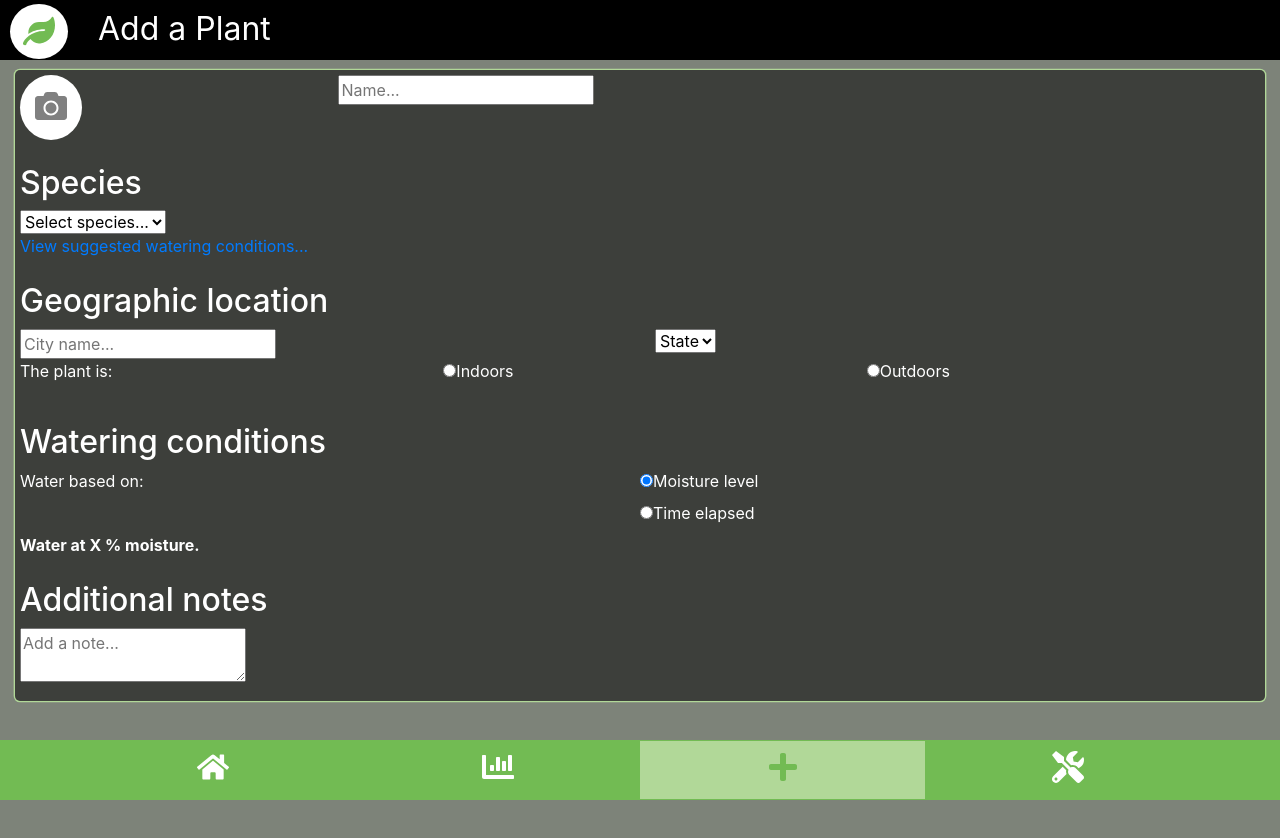
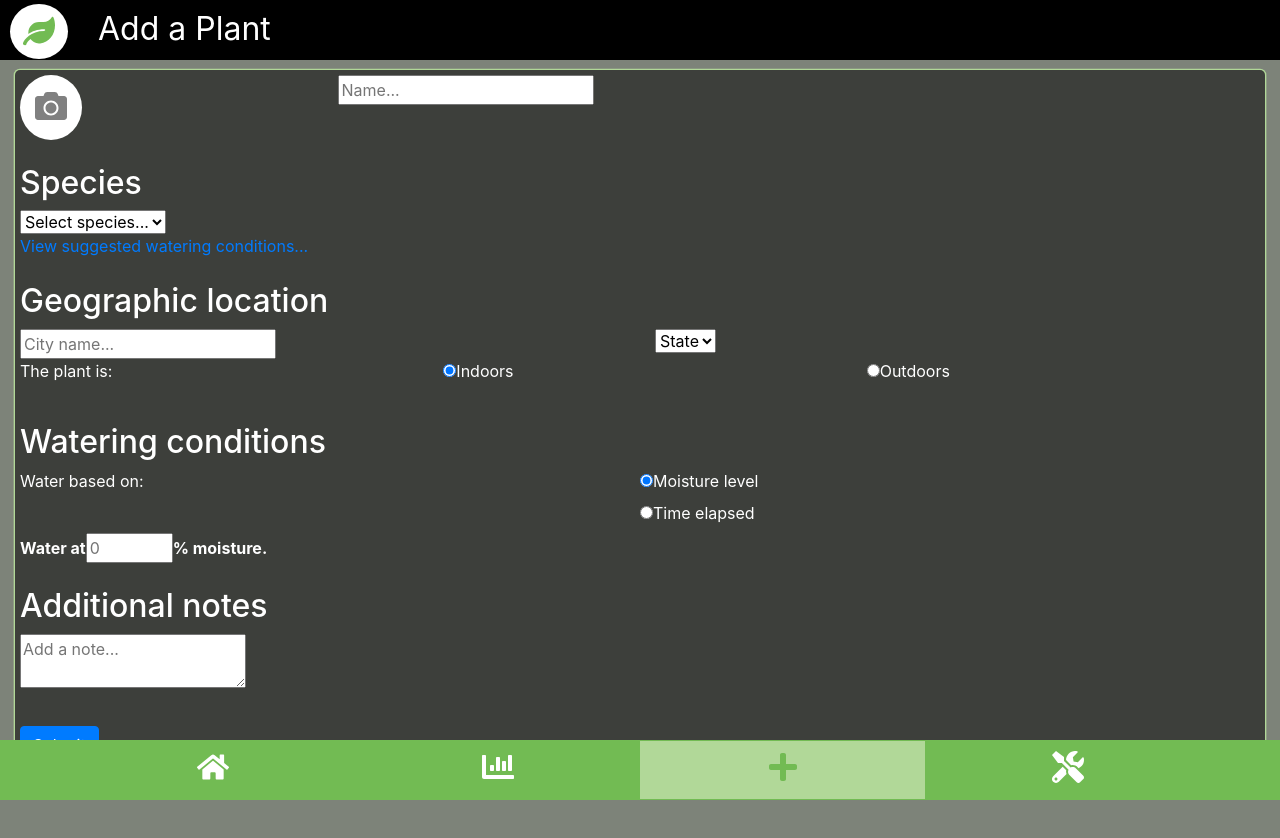
Before and after one commit to tuyet-pham/Project-Perennial, a React (Create React App) app in the folder reactfrontend/: page /add-plant in a window 1280 px wide. Before the commit the page ends 800 px from the top, so only its background shows below. Built offline with nearby package versions, Linux system fonts and the light colour scheme.

Commit message:
Add a Page gathers data now

```diff
--- a/reactfrontend/src/pages/AddPlant.js
+++ b/reactfrontend/src/pages/AddPlant.js
@@ -3,8 +3,31 @@ import PageTemplate from '../PageTemplate';
 import { FaCamera} from 'react-icons/fa';
 
 function AddPlant() {
-    const [wateringCondition, setWateringCondition] = useState("");
+    // Hooks for form values: name, species, geolocation, indoorsoutdoors, wateringConditionTrigger, wateringConditionValue, additionalNotes
+    const [name, setName] = useState("");
+    const [species, setSpecies] = useState("");
+    const [geolocationCity, setGeolocationCity] = useState("");
+    const [geolocationState, setGeolocationState] = useState("");
+    const [indoorsOutdoors, setIndoorsOutdoors] = useState("indoors");
+    const [wateringConditionTrigger, setWateringConditionTrigger] = useState("moisture");
+    const [wateringConditionValue, setWateringConditionValue] = useState(0);
+    const [additionalNotes, setAdditionalNotes] = useState("");
 
+    // Handle submission
+    const handleSubmit = (event) => {
+      event.preventDefault()
+
+      console.log(name);
+      console.log(species);
+      console.log(geolocationCity);
+      console.log(geolocationState);
+      console.log(indoorsOutdoors);
+      console.log(wateringConditionTrigger);
+      console.log(wateringConditionValue);
+      console.log(additionalNotes);
+    }
+
+    // Forms with hooks reference: https://rangle.io/blog/simplifying-controlled-inputs-with-hooks/
     return (
       <PageTemplate>
         <form>
@@ -19,8 +42,8 @@ function AddPlant() {
                 <div className="col-9">
                   <input
                     type="text"
-                    onChange={handleChange}
                     placeholder="Name..."
+                    onChange={event => setName(event.target.value)}
                   />
                 </div>
               </div>
@@ -32,7 +55,7 @@ function AddPlant() {
               </h2>
               <div id="species-info" className="row">
                 <div className="col">
-                  <select name="species" onChange={handleChange}>
+                  <select name="species" onChange={event => setSpecies(event.target.value)}>
                     <option value="" disabled selected>Select species...</option>
                     <option value="Aloe vera">Aloe Vera</option>
                     <option value="Iris">Iris</option>
@@ -58,12 +81,12 @@ function AddPlant() {
                 <div className="col">
                   <input
                     type="text"
-                    onChange={handleChange}
                     placeholder="City name..."
+                    onChange={event => setGeolocationCity(event.target.value)}
                   />
                 </div>
                 <div className="col">
-                <select name="species" onChange={handleChange}>
+                  <select name="state" onChange={event => setGeolocationState(event.target.value)}>
                     <option value="" disabled selected>State</option>
                     <option value="AL">AL</option>
                     <option value="AK">AK</option>
@@ -123,12 +146,12 @@ function AddPlant() {
                 </div>
                 <div className="col">
                   <label>
-                    <input type="radio" name="indoorsoutdors" value="indoors" onChange={handleChange} />Indoors
+                    <input defaultChecked type="radio" name="indoorsoutdors" value="indoors" onChange={event => setIndoorsOutdoors(event.target.value)} />Indoors
                   </label>
                 </div>
                 <div className="col">
                   <label>
-                    <input type="radio" name="indoorsoutdors" value="outdoors" onChange={handleChange} />Outdoors
+                    <input type="radio" name="indoorsoutdors" value="outdoors" onChange={event => setIndoorsOutdoors(event.target.value)} />Outdoors
                   </label>
                 </div>
               </div>
@@ -145,18 +168,18 @@ function AddPlant() {
                 <div className="col">
                   <div className="row">
                     <label>
-                      <input defaultChecked type="radio" name="condition" value="moisture" onChange={() => setWateringCondition("moisture")} />Moisture level
+                      <input defaultChecked type="radio" name="condition" value="moisture" onChange={() => setWateringConditionTrigger("moisture")} />Moisture level
                     </label>
                   </div>
                   <div className="row">
                     <label>
-                      <input type="radio" name="condition" value="time" onChange={() => setWateringCondition("time")} />Time elapsed
+                      <input type="radio" name="condition" value="time" onChange={() => setWateringConditionTrigger("time")} />Time elapsed
                     </label>
                   </div>
                 </div>
               </div>
               <div>
-                  <SetWateringConditions wateringCondition={wateringCondition}/>
+                  <SetWateringConditions wateringConditionTrigger={wateringConditionTrigger} setWateringConditionValue={setWateringConditionValue}/>
                   {/* Conditional render */}
               </div>
 
@@ -165,13 +188,19 @@ function AddPlant() {
               <h2>
                 Additional notes
               </h2>
-              <div id="additional-notes" className="row">
+              <div id="additional-notes" className="row" onChange={event => setAdditionalNotes(event.target.value)} >
                 <div className="col">
                   <label>
-                    <textarea onChange={handleChange} placeholder="Add a note..." />
+                    <textarea placeholder="Add a note..." />
                   </label>
                 </div>
               </div>
+
+              <br />
+
+              <button type="submit" value="Submit" class="btn btn-primary" onClick={handleSubmit}>
+                Submit
+              </button>
             </div>
           </div>
         </form>
@@ -179,39 +208,44 @@ function AddPlant() {
     );
 }
 
-function addPlantIcon() {
-  alert("Add plant icon");
-}
+// Conditional watering trigger text
+function SetWateringConditions(props) {
 
-function handleChange(props) {
-  console.log("Changed")
-  console.log(props)
-  if(props.name == "condition")
-  {
-    console.log("set watering conditions")
-    SetWateringConditions(props.wateringCondition);
-  }
-}
-
-function SetWateringConditions(props) {
-  //const wateringCondition="time"
-  // const wateringCondition="moisture"
-
-  if(props.wateringCondition == "time") {
+  if(props.wateringConditionTrigger == "time") {
     return (
       <b>
-        Water after X days.
+        Water after
+        <input
+          type="number"
+          placeholder="14"
+          min="1"
+          max="365"
+          onChange={event => props.setWateringConditionValue(event.target.value)}
+        />
+        days.
       </b>
     )
   }
   else {
     return (
       <b>
-        Water at X % moisture.
+        Water at
+        <input
+          type="number"
+          placeholder="0"
+          min="0"
+          max="99"
+          onChange={event => props.setWateringConditionValue(event.target.value)}
+        />
+        % moisture.
       </b>
     )
   }
 
 }
 
+function addPlantIcon() {
+  alert("Add plant icon");
+}
+
 export default AddPlant;
```
